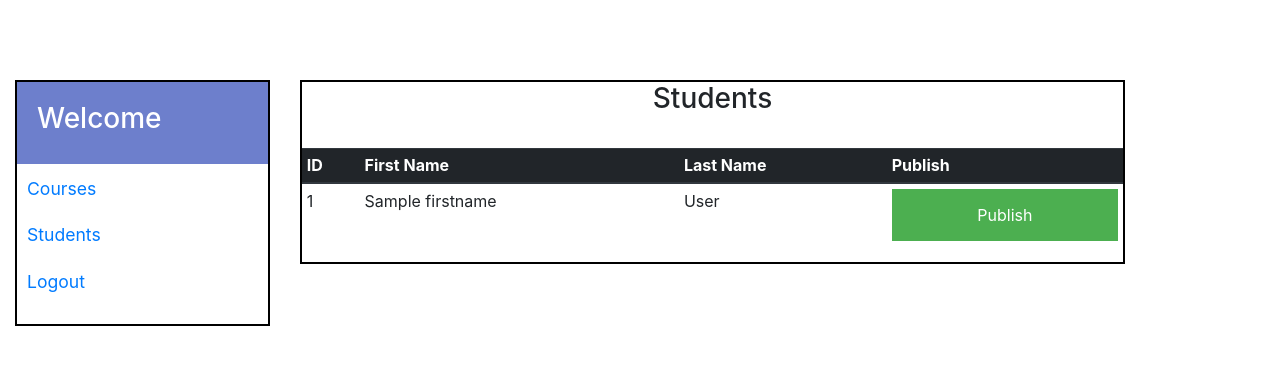
After one commit to OleksandrGudenko/Symfony-Exam-Project, a Symfony app: template symfonyApp/templates/exams/students.html.twig in a window 1280 px wide. The commit adds this page. Shown: the top 365 px of the page. Run offline with Twig, Linux system fonts and the light colour scheme; the template is opened without the code that fills it: most values are stand-ins (such as "Sample title", 1, 10 or a date in 2020); some libraries are stand-ins or nearby versions.

Commit message:
Added Student pages

```diff
--- a/symfonyApp/src/Controller/StudentController.php
+++ b/symfonyApp/src/Controller/StudentController.php
@@ -10,9 +10,9 @@ class StudentController extends AbstractController
 {
     public function students(Request $request)
     {
-        $listData = $this->getDoctrine()->getRepository(User::class)->findAll();
+        $students = $this->getDoctrine()->getRepository(User::class)->findBy(['teacher' => 0]);
 
         return $this->render('students/students.html.twig',
-            array('students' => $listData ));
+            array('students' => $students ));
     }
 }
--- /dev/null
+++ b/symfonyApp/templates/exams/students.html.twig
@@ -0,0 +1,30 @@
+{% extends 'base.html.twig' %}
+
+
+{% block main %}
+    <div class="main" align="center">
+        <h3>Students</h3>
+        <br>
+        <table class="table table-hover table-sm">
+            <thead class="thead-dark">
+            <tr>
+                <th scope="col">ID</th>
+                <th scope="col">First Name</th>
+                <th scope="col">Last Name</th>
+                <th scope="col">Publish</th>
+            </tr>
+            </thead>
+            {% for student in students %}
+                <tbody>
+                <tr>
+                    <td scope="row">{{ student.id }}</td>
+                    <td>{{ student.firstname }} </td>
+                    <td>{{ student.lastname }}</td>
+                    <td><button data-id="{{ student.id }}" class="checkButton">Publish</button></td>
+                </tr>
+                </tbody>
+            {% endfor %}
+        </table>
+    </div>
+
+{% endblock %}
```
Also changed, not shown: symfonyApp/src/Controller/ExamController.php (+11 -4 lines), symfonyApp/templates/exams/take.html.twig (+3 -5 lines).
